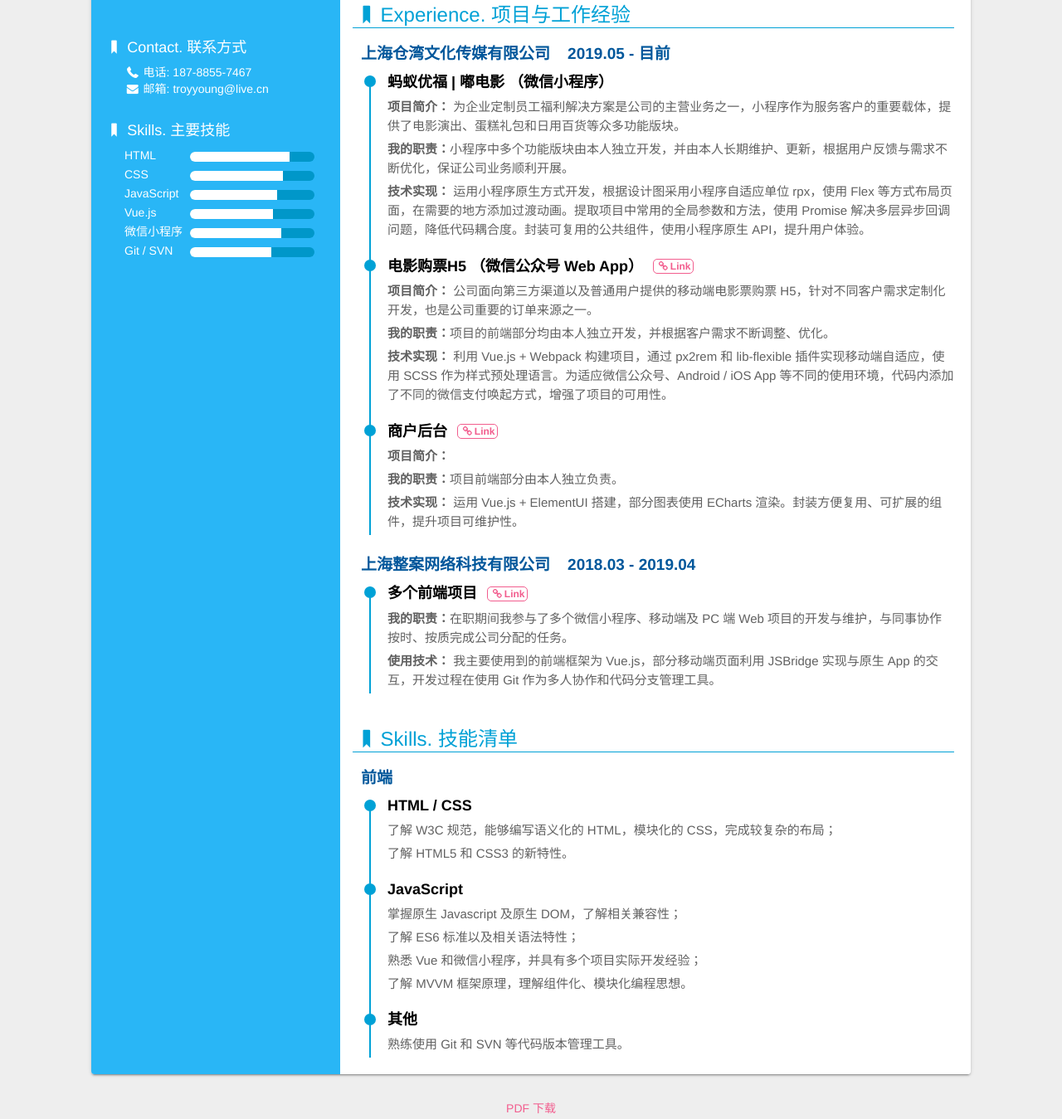
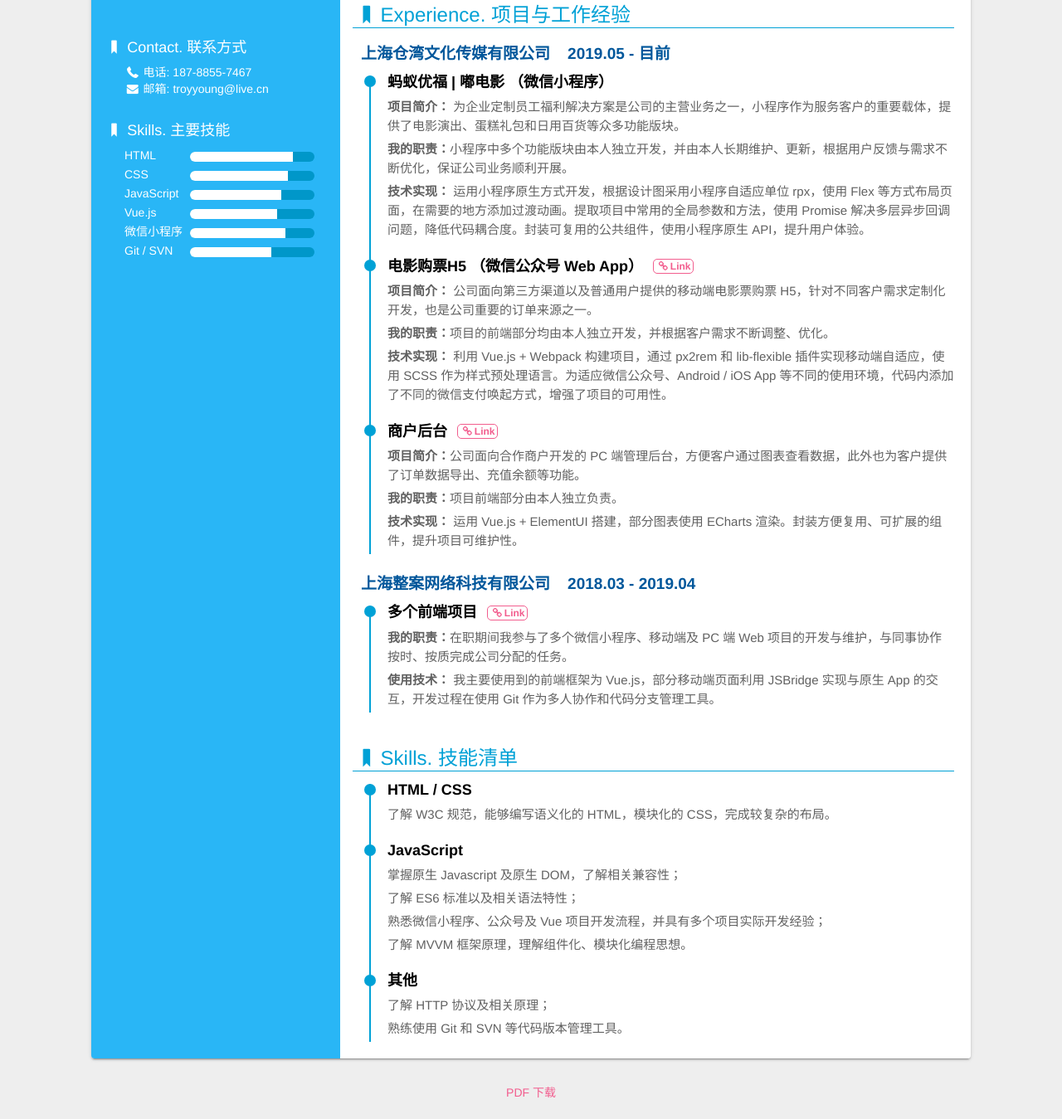
Before and after one commit to SupBuddy/cv, a website: page index.html in a window 1280 px wide. Shown: the part 251-1600 px from the top of the page at 83% size. Drawn offline with Linux system fonts and the light colour scheme; some packages are replaced by stand-ins of ours; a script that the page names is missing.

Commit message:
replace pdf file

```diff
--- a/index.html
+++ b/index.html
@@ -58,31 +58,31 @@
                     <dd>
                         <div class="skill-name">HTML</div>
                         <div class="skill-bar-wrap">
-                            <div class="skill-bar" style="width: 120px"></div>
+                            <div class="skill-bar" style="width: 124px"></div>
                         </div>
                     </dd>
                     <dd>
                         <div class="skill-name">CSS</div>
                         <div class="skill-bar-wrap">
-                            <div class="skill-bar" style="width: 112px"></div>
+                            <div class="skill-bar" style="width: 118px"></div>
                         </div>
                     </dd>
                     <dd>
                         <div class="skill-name">JavaScript</div>
                         <div class="skill-bar-wrap">
-                            <div class="skill-bar" style="width: 105px"></div>
+                            <div class="skill-bar" style="width: 110px"></div>
                         </div>
                     </dd>
                     <dd>
                         <div class="skill-name">Vue.js</div>
                         <div class="skill-bar-wrap">
-                            <div class="skill-bar" style="width: 100px"></div>
+                            <div class="skill-bar" style="width: 105px"></div>
                         </div>
                     </dd>
                     <dd>
                         <div class="skill-name">微信小程序</div>
                         <div class="skill-bar-wrap">
-                            <div class="skill-bar" style="width: 110px"></div>
+                            <div class="skill-bar" style="width: 115px"></div>
                         </div>
                     </dd>
                     <dd>
@@ -156,7 +156,7 @@
                                 <a href="http://zhangmuapp.tstmobile.com/dist/#/" target="_blank"><i class="icon-link"></i>Link</a>
                             </h4>
                             <p>
-                                <strong>项目简介：</strong>
+                                <strong>项目简介：</strong>公司面向合作商户开发的 PC 端管理后台，方便客户通过图表查看数据，此外也为客户提供了订单数据导出、充值余额等功能。
                             </p>
                             <p>
                                 <strong>我的职责：</strong>项目前端部分由本人独立负责。
@@ -259,20 +259,20 @@
                 </li>
                 <li>
                     <dt><i class="icon-bookmark"></i>Skills. 技能清单</dt>
-                    <h3>前端</h3>
+                    <!-- <h3>前端</h3> -->
                     <ul class="exp">
                         <li>
                             <div class="circle"></div>
                             <h4>HTML / CSS</h4>
-                            <p>了解 W3C 规范，能够编写语义化的 HTML，模块化的 CSS，完成较复杂的布局；</p>
-                            <p>了解 HTML5 和 CSS3 的新特性。</p>
+                            <p>了解 W3C 规范，能够编写语义化的 HTML，模块化的 CSS，完成较复杂的布局。</p>
+                            <!-- <p>了解 HTML5 和 CSS3 的新特性。</p> -->
                         </li>
                         <li>
                             <div class="circle"></div>
                             <h4>JavaScript</h4>
                             <p>掌握原生 Javascript 及原生 DOM，了解相关兼容性；</p>
                             <p>了解 ES6 标准以及相关语法特性；</p>
-                            <p>熟悉 Vue 和微信小程序，并具有多个项目实际开发经验；</p>
+                            <p>熟悉微信小程序、公众号及 Vue 项目开发流程，并具有多个项目实际开发经验；</p>
                             <p>了解 MVVM 框架原理，理解组件化、模块化编程思想。</p>
                             <!-- <p>了解 jQuery 库，可以用 jQuery 实现页面交互效果；</p>
                             <p>了解 Ajax 的获取和使用，可以基于 Ajax 实现异步加载；</p>
@@ -281,6 +281,7 @@
                         <li>
                             <div class="circle"></div>
                             <h4>其他</h4>
+                            <p>了解 HTTP 协议及相关原理；</p>
                             <p>熟练使用 Git 和 SVN 等代码版本管理工具。</p>
                             <!-- <p>熟悉 Photoshop 常用操作，可以熟练地对设计稿进行切图。</p> -->
                         </li>
```
Also changed, not shown: img/demo01_1.jpg (deleted), 2 other files.
